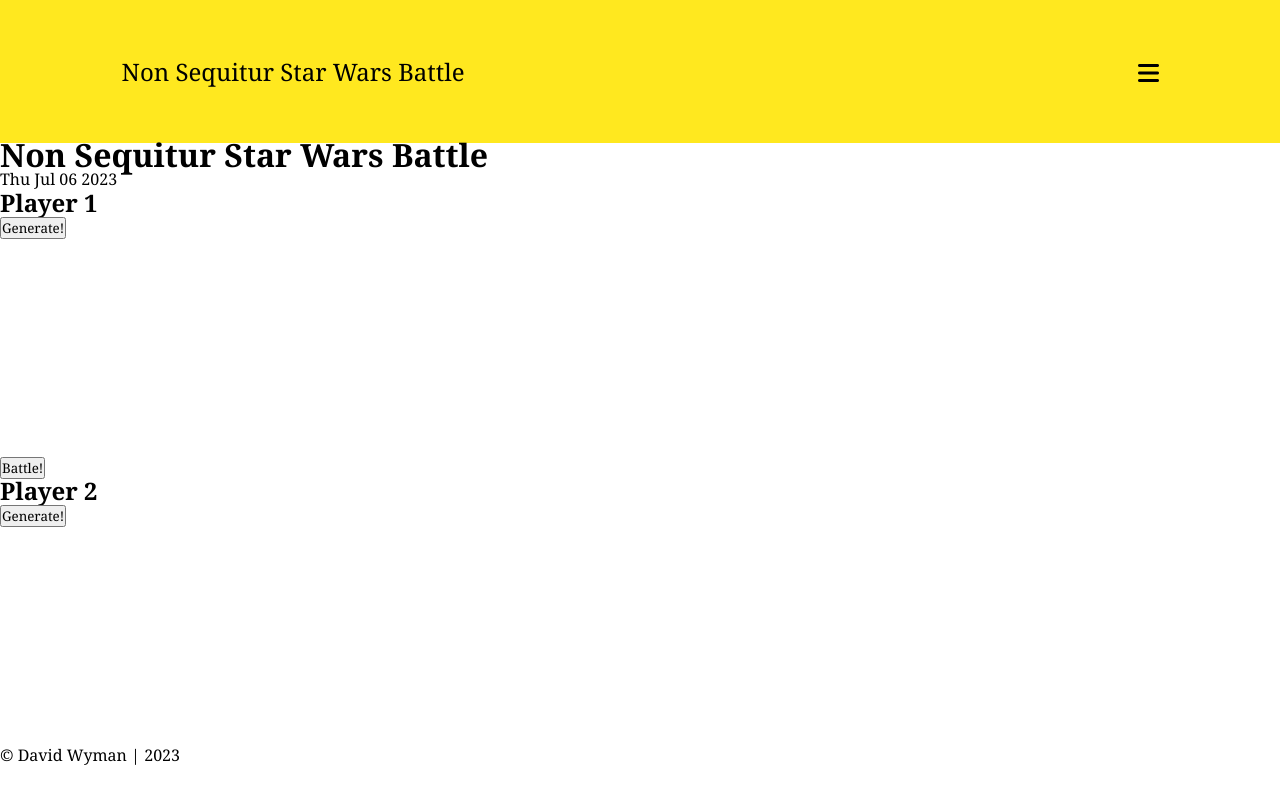
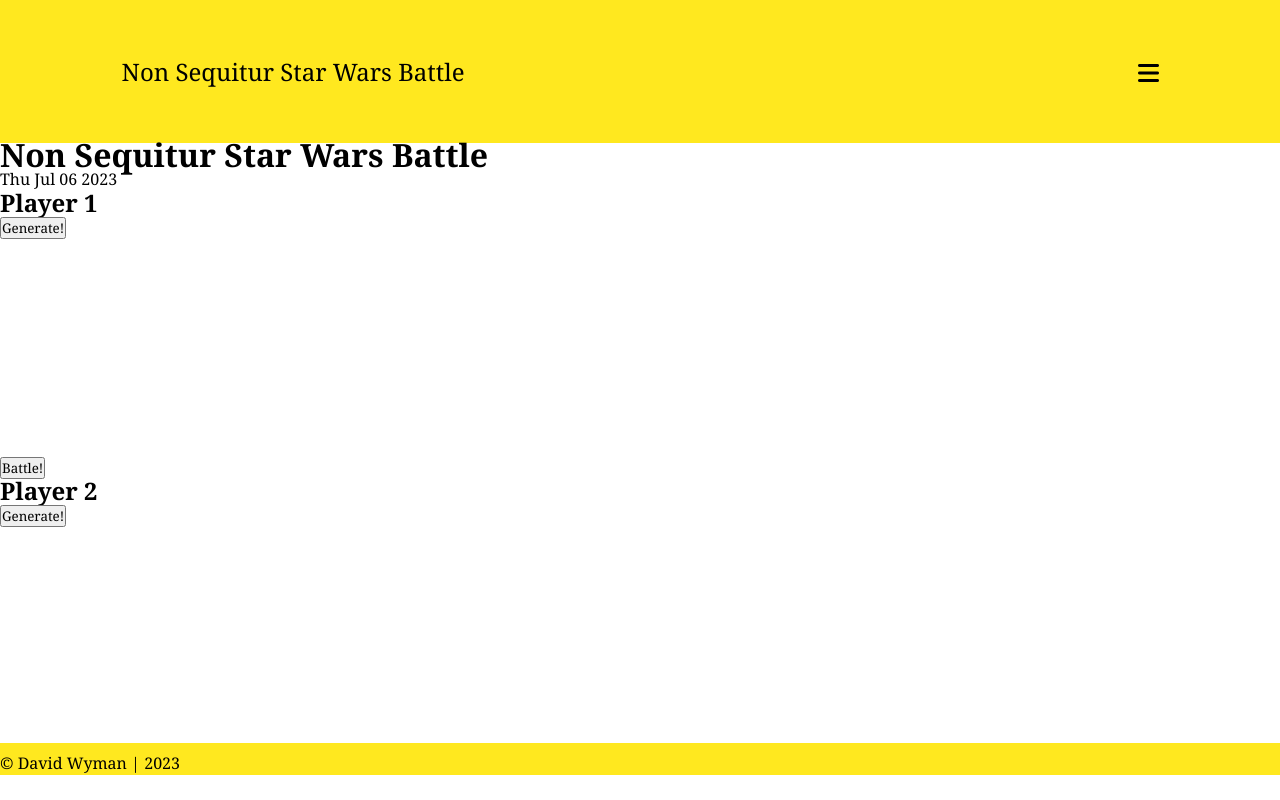
Before and after one commit to dmwyman/non-sequitur-star-wars-battle, a plain HTML site: page battle.html in a window 1280 px wide. Drawn offline with Linux system fonts and the light colour scheme.

Commit message:
add css comment sections

```diff
--- a/styles.css
+++ b/styles.css
@@ -93,3 +93,70 @@ body {
 .fa-bars {
   color: #000;
 }
+
+/* ************************************************ */
+/* Landing Page - Main */
+/* ************************************************ */
+
+/* ************************************************ */
+/* Battle Page - Main */
+/* ************************************************ */
+.battle-main {
+  display: grid;
+  /* grid-template-rows: 20% 20% 20% 20% 20%; */
+}
+
+/* ************************************************ */
+/* About Page - Main */
+/* ************************************************ */
+
+/* ************************************************ */
+/* Footer */
+/* ************************************************ */
+
+.footer {
+  color: #000;
+  background-color: #ffe81f;
+  height: 2rem;
+  padding-top: 0.5rem;
+}
+
+/* ************************************************** */
+/* ************** Desktop media query *************** */
+/* ************************************************** */
+
+@media screen and (min-width: 769px) {
+  /* NAVIGATION */
+  /* .menu {
+    align-items: flex-start;
+    flex-wrap: nowrap;
+  }
+  .logo {
+    order: 0;
+  }
+  .topnav-link {
+    order: 1;
+    position: relative;
+    display: block;
+    width: auto;
+  }
+  .topnav-link a:hover {
+    color: #009988;
+  }
+  .toggle {
+    display: none;
+  } */
+
+  /* Main */
+  /* .start-container a:hover {
+    background-color: #009988;
+    border-color: #332288;
+  }
+  .btns-container button {
+    opacity: 0.6;
+    transition: 0.3s;
+  }
+  .btns-container button:hover {
+    opacity: 1;
+  } */
+}
```
